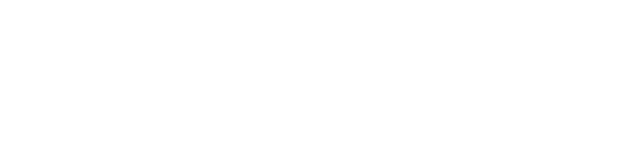
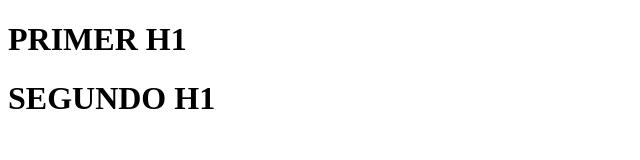
Before and after one commit to Carlosmesa10/Buenas_practicas_CarlosM, a plain HTML site: page index.html in a window 1280 px wide. Shown: the whole page, without its empty margins (0-640 px from the left). Drawn offline with Linux system fonts and the light colour scheme.

Commit message:
Segundo commit

```diff
--- a/index.html
+++ b/index.html
@@ -3,9 +3,10 @@
 <head>
     <meta charset="UTF-8">
     <meta name="viewport" content="width=device-width, initial-scale=1.0">
-    <title>Document</title>
+    <title>MI PRIMERA PAGINA</title>
 </head>
 <body>
-
+    <h1>PRIMER H1</h1>
+    <h1>SEGUNDO H1</h1>
 </body>
 </html>
```
